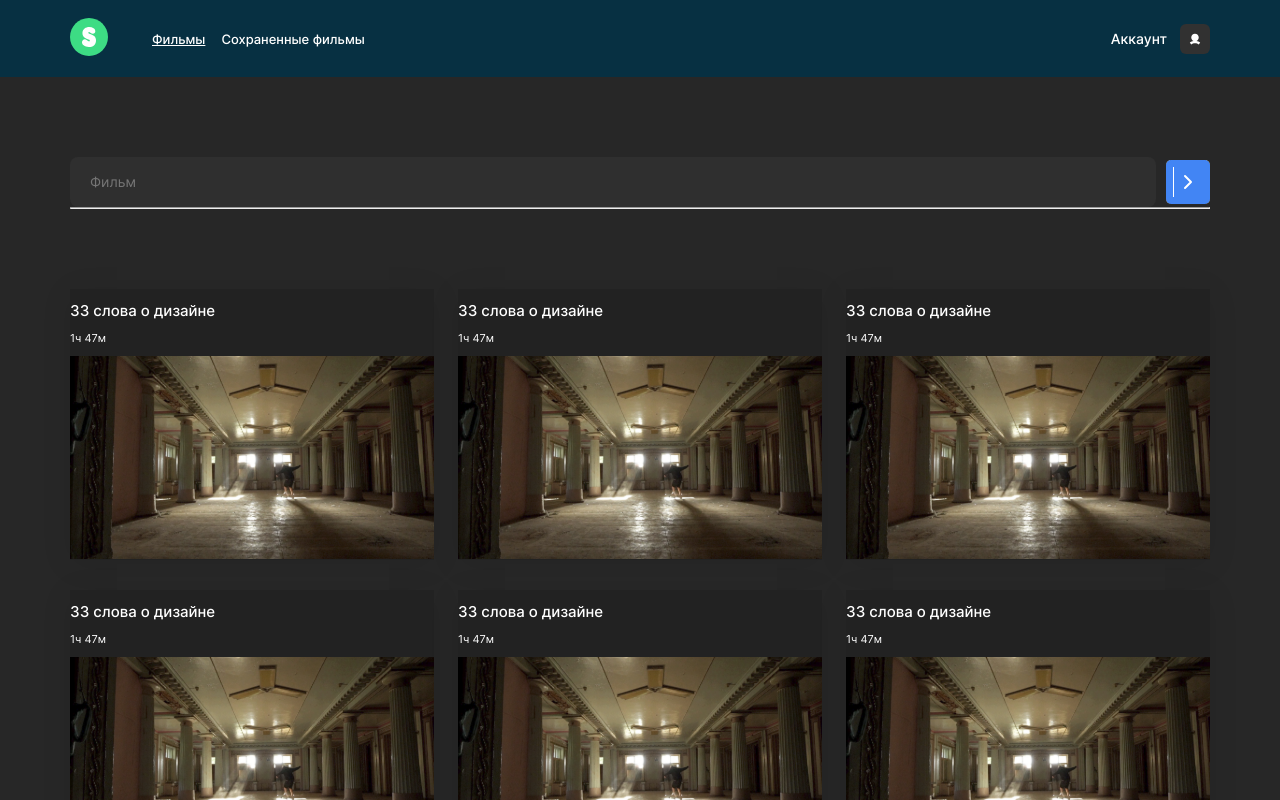
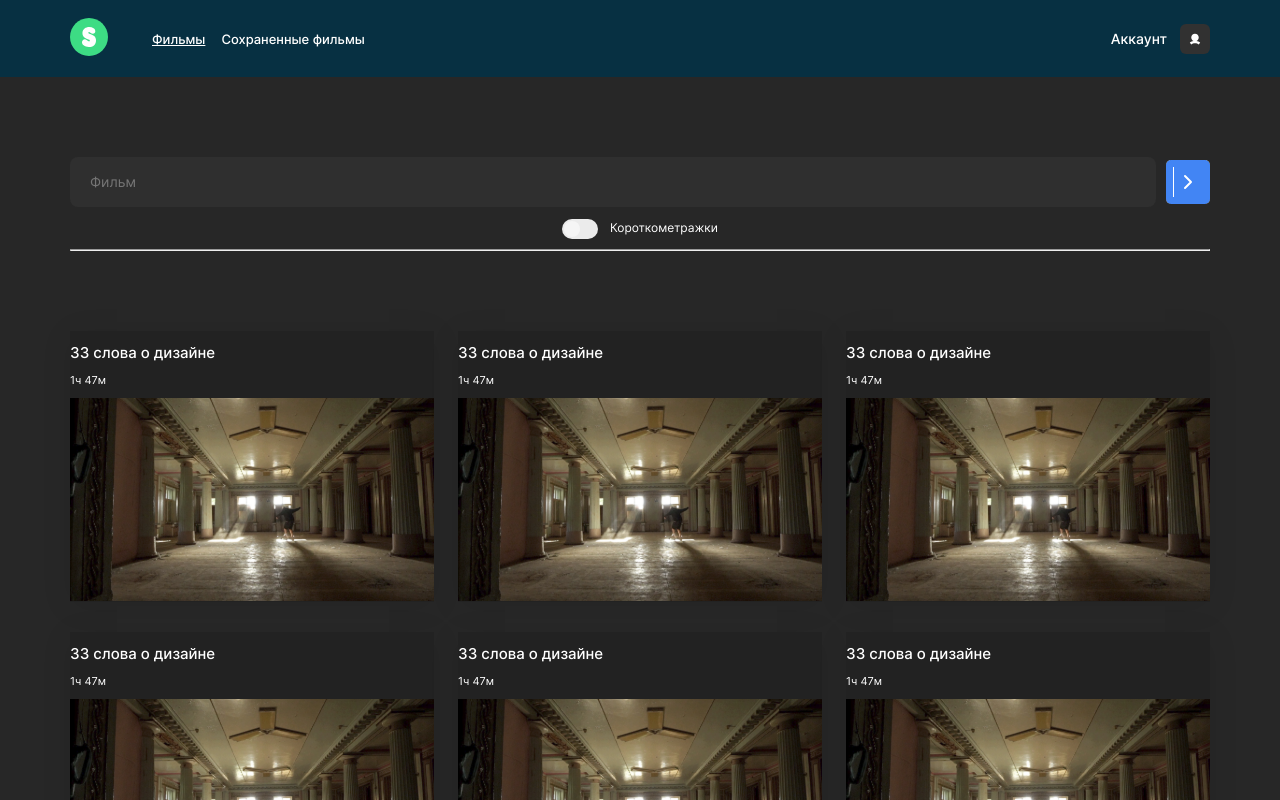
Before and after one commit to stacey-ivanova/movies-explorer-frontend, a React (Create React App) app: page /movies in a window 1280 px wide. Shown: the top 800 px of the page. Built offline with nearby package versions, Linux system fonts and the light colour scheme.

Commit message:
first variant1

```diff
--- a/src/components/FilterCheckbox/FilterCheckbox.css
+++ b/src/components/FilterCheckbox/FilterCheckbox.css
@@ -0,0 +1,65 @@
+.checkbox__container {
+  padding: 28px auto 39px;
+  display: flex;
+  flex-direction: row;
+  justify-content: center;
+  align-items: center;
+  gap: 12px;
+}
+
+.checkbox {
+  position: relative;
+}
+
+.hidden-checkbox {
+  position: absolute;
+  width: 1px;
+  height: 1px;
+  overflow: hidden;
+  clip: rect(0 0 0 0);
+}
+
+.visible-checkbox {
+  display: inline-block;
+  vertical-align: middle;
+  cursor: pointer;
+  width: 36px;
+  height: 20px;
+  background-color: #ebebeb;
+  border-radius: 20px;
+  transition: 0.4s;
+}
+
+.visible-checkbox:before {
+  border-radius: 16px;
+  position: absolute;
+  content: "";
+  height: 16px;
+  width: 16px;
+  left: 2px;
+  bottom: 2px;
+  background-color: #f5f5f5;
+  transition: 0.4s;
+}
+
+.hidden-checkbox:checked + .visible-checkbox {
+  background-color: #3ddc84;
+}
+.hidden-checkbox:checked + .visible-checkbox:before {
+  transform: translateX(16px);
+}
+
+/* .hidden-checkbox:disabled + .visible-checkbox {
+  background-color: #f5f5f5;
+}
+
+.hidden-checkbox:disabled:checked + .visible-checkbox {
+  background-color: #ebebeb;
+} */
+
+.checkbox__text {
+  font-style: normal;
+  font-weight: 400;
+  font-size: 12px;
+  line-height: 18px;
+}
--- a/src/components/FilterCheckbox/FilterCheckbox.js
+++ b/src/components/FilterCheckbox/FilterCheckbox.js
@@ -2,7 +2,15 @@ import React from "react";
 import "./FilterCheckbox.css";
 
 function FilterCheckbox(props) {
-  // return ()
+  return (
+    <div className="checkbox__container">
+      <label className="checkbox">
+        <input type="checkbox" className="hidden-checkbox"></input>
+        <span class="visible-checkbox"></span>
+      </label>
+      <p className="checkbox__text">Короткометражки</p>
+    </div>
+  );
 }
 
 export default FilterCheckbox;
```
